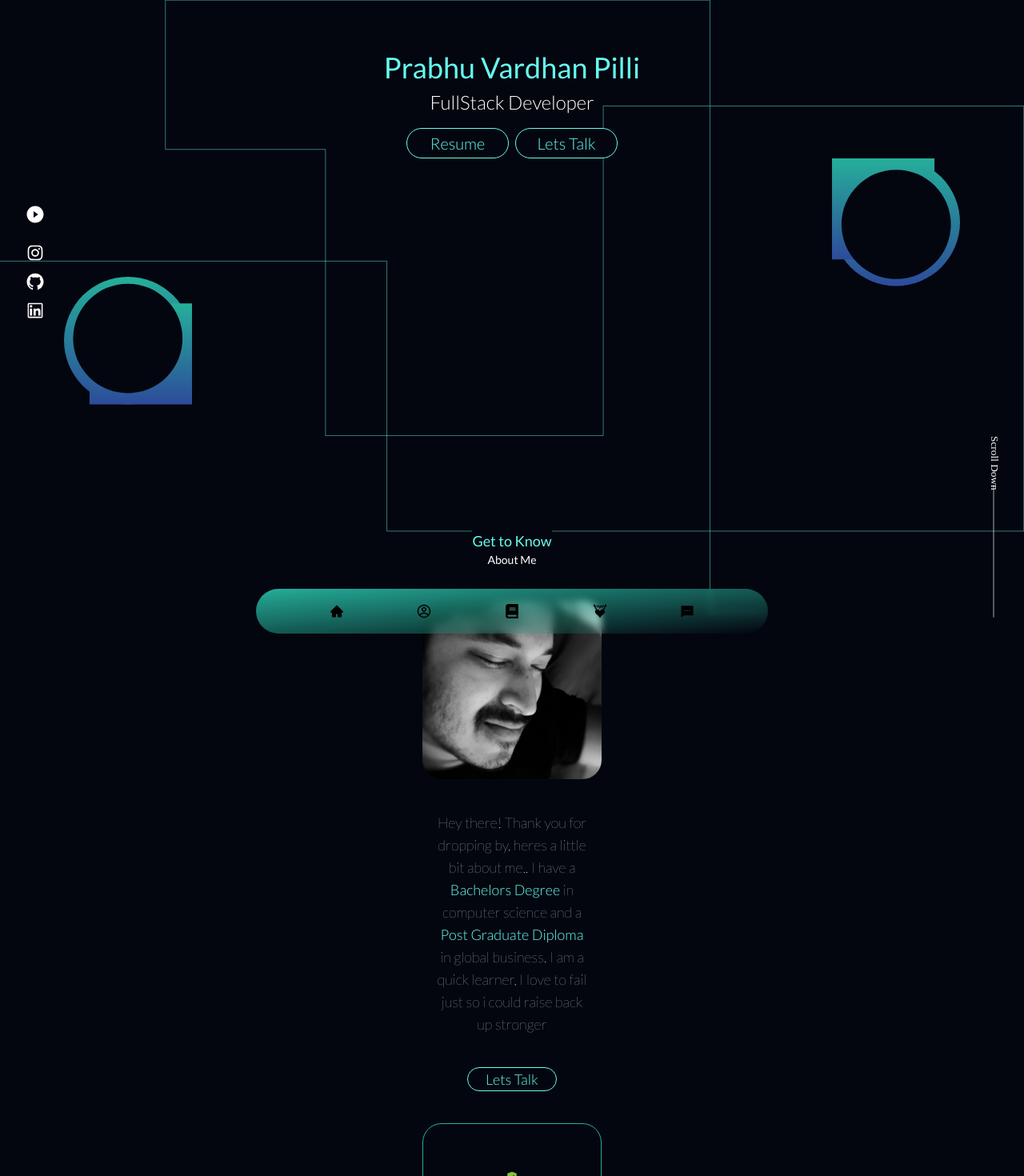
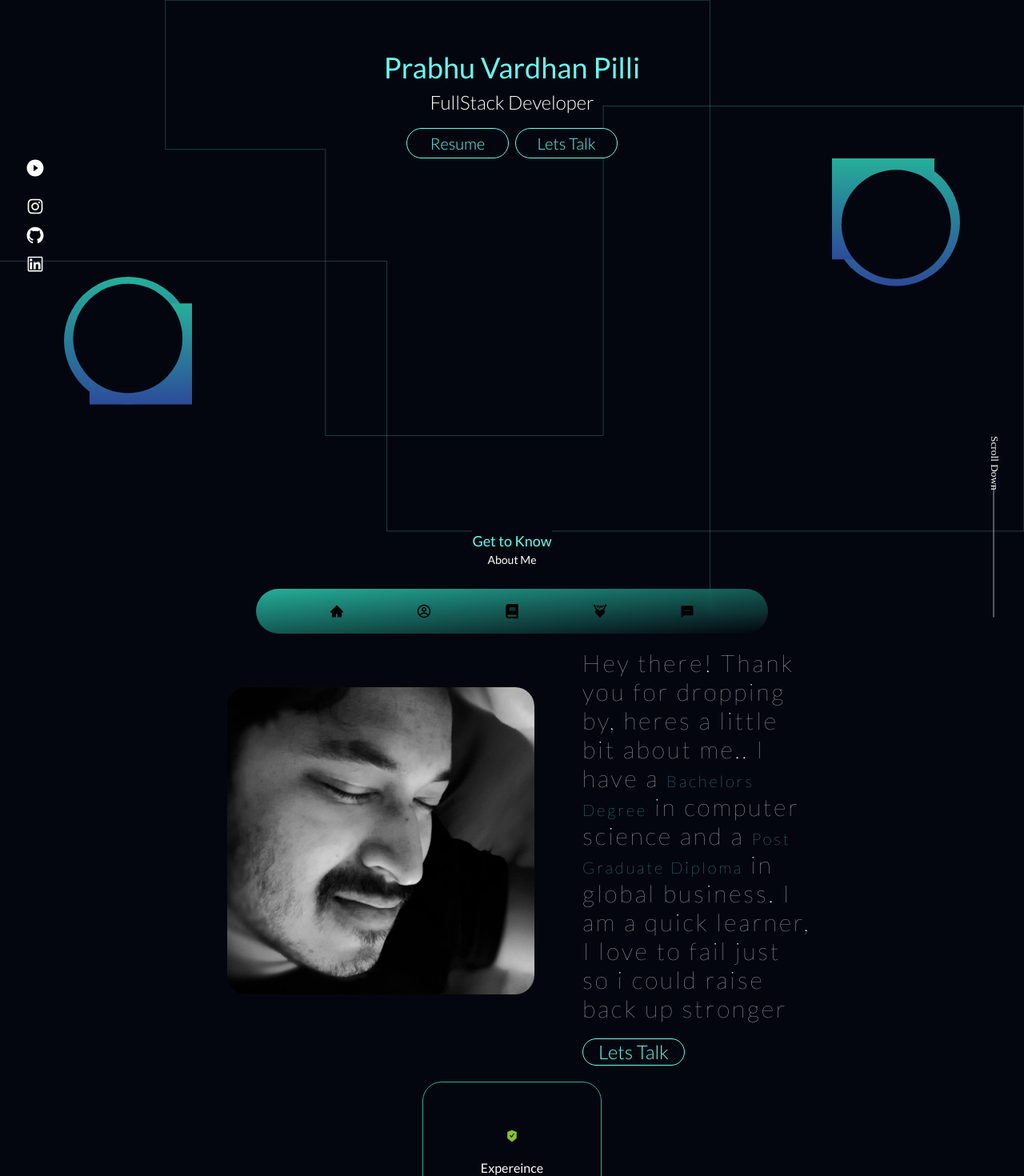
Before and after one commit to S550Stang/portfolio, a React (Create React App) app in the folder client/: page / in a window 1280 px wide. Shown: the top 1470 px of the page at 80% size. Built offline with nearby package versions, Linux system fonts and the light colour scheme.

Commit message:
make get to know page responsive on devices

```diff
--- a/client/src/AboutmePage/AboutMe/index.jsx
+++ b/client/src/AboutmePage/AboutMe/index.jsx
@@ -1,13 +1,11 @@
 import React from "react";
 import AboutmeHeader from "../AboutmeHeader";
 import AboutMeDescription from "../AboutMeDescription";
-import ImagePage from "../../ImagePage";
 
 export default function AboutMe() {
   return (
     <div>
       <AboutmeHeader />
-      <ImagePage />
       <AboutMeDescription />
     </div>
   );
--- a/client/src/AboutmePage/AboutMeDescription/index.jsx
+++ b/client/src/AboutmePage/AboutMeDescription/index.jsx
@@ -3,6 +3,7 @@ import { motion } from "framer-motion";
 import { useEffect } from "react";
 import { useInView } from "react-intersection-observer";
 import { useAnimation } from "framer-motion";
+import ImagePage from "../../ImagePage";
 
 export default function AboutMeDescription() {
   const { ref, inView } = useInView();
@@ -29,30 +30,33 @@ export default function AboutMeDescription() {
     <motion.div
       ref={ref}
       animate={animation}
-      className="flex flex-col justify-center items-center mt-10 font-Lato"
+      className="flex flex-col md:flex-row  md:items-center justify-center items-center mt-10 font-Lato w-screen"
     >
-      <p className="inline-block w-48  text-lg sm:text-lg font-thin text-white text-center leading-4">
+      <ImagePage />
+      <div className="flex flex-col justify-center items-center md:flex-col  md:justify-center md:items-start lg:p-5 2xl:p-10 2xl:mr-10  lg:mt-10 2xl:mt-0  font-Lato">
+        <p className="inline-block w-48 lg:w-60 xl:w-72 2xl:w-96   mt-10 md:mt-0   text-lg sm:text-lg md:text-sm lg:text-xl xl:text-3xl xl:font-thin 2xl:text-3xl  font-light text-white text-center md:text-left leading-5 tracking-widest">
           Hey there! Thank you for dropping by, heres a little bit about me.. I
           have a{" "}
-        <strong className="text-lg sm:text-lg font-light text-[#66FCF1]">
+          <strong className="text-lg sm:text-lg md:text-sm lg:text-xl xl:font-thin 2xl:text-3xl font-normal text-[#66FCF1]">
             Bachelors Degree
           </strong>{" "}
           in computer science and a{" "}
-        <strong className="text-lg sm:text-lg font-light text-[#66FCF1]">
+          <strong className="text-lg sm:text-lg md:text-sm lg:text-xl xl:font-thin  2xl:text-3xl font-normal text-[#66FCF1]">
             Post Graduate Diploma
           </strong>{" "}
-        in global business. I am a quick learner, I love to fail just so i could
-        raise back up stronger
+          in global business. I am a quick learner, I love to fail just so i
+          could raise back up stronger
         </p>
         {/* Lets Talk Button Under About Me Description */}
         <button
           className="inline-block hover:bg-gradient-to-r hover:from-[#25AF9A]   hover:to-[#2D4B9A] hover:bg-opacity-4 hover:backdrop-blur-lg hover:bg-[#25AF9A]
-            text-[#66FCF1]  border border-[#66FCF1]  px-1 w-24 mt-10 mb-10 sm:w-28 rounded-full font-light text-lg"
+            text-[#66FCF1]  border border-[#66FCF1]  px-1 w-24 mt-10 mb-10 md:mb-0 md:mt-5 sm:w-28 rounded-full font-light text-lg md:text-sm lg:text-xl xl:text-2xl xl:w-32"
         >
-        <a href="#contact" className="text-[#66FCF1] hover:text-black">
+          <a href="#contact" className="text-[#66FCF1] hover:text-black ">
             Lets Talk
           </a>
         </button>
+      </div>
     </motion.div>
   );
 }
--- a/client/src/HomePage/Socials/Socials.jsx
+++ b/client/src/HomePage/Socials/Socials.jsx
@@ -11,8 +11,8 @@ import SoundBarPage from "../../SoundBarPage";
 export default function Socials() {
   return (
     <motion.div
-      className="flex flex-col justify-between items-center gap-3
-      fixed left-2 top-64
+      className="flex flex-col items-center gap-3
+      fixed  left-2
       md:left-6 xl:left-8"
       animate={{
         x: 0,
--- a/client/src/ImagePage/ImageComponent/index.jsx
+++ b/client/src/ImagePage/ImageComponent/index.jsx
@@ -18,10 +18,10 @@ export default function DisplayPicture() {
         stiffness: 100,
         damping: 20,
       }}
-      className="flex justify-center items-center mt-10"
+      className=" md:p-5 xl:p-10 2xl:p-20 "
     >
       <img
-        className=" w-52 h-52 sm:w-56 sm:h-56 rounded-3xl"
+        className=" w-52 h-52 sm:w-56 sm:h-56 lg:w-72 lg:h-72 xl:w-96 xl:h-96 2xl:w-full rounded-3xl"
         src={Me}
         alt="myProfilePicture"
       />
--- a/client/src/LineVectorGraphicsPage/LineVectorGraphicsComponent/LineVectorGraphicsComponent.jsx
+++ b/client/src/LineVectorGraphicsPage/LineVectorGraphicsComponent/LineVectorGraphicsComponent.jsx
@@ -32,7 +32,7 @@ export default function LineVectorGraphicsComponent() {
           transform="translate(129.736 100.593)"
           fill="none"
           stroke="#66FCF1"
-          stroke-width="0.50"
+          strokeWidth="0.50"
         />
       </motion.svg>
     </motion.div>
--- a/client/src/VectorGraphicsPage/VectorGraphicsComponent/index.jsx
+++ b/client/src/VectorGraphicsPage/VectorGraphicsComponent/index.jsx
@@ -40,8 +40,8 @@ export default function VectorGraphics() {
               y2="1"
               gradientUnits="objectBoundingBox"
             >
-              <stop offset="0" stop-color="#25af9a" />
-              <stop offset="1" stop-color="#2d4b9a" />
+              <stop offset="0" stopColor="#25af9a" />
+              <stop offset="1" stopColor="#2d4b9a" />
             </linearGradient>
           </defs>
           <g id="Group_57" data-name="Group 57" transform="translate(45)">
@@ -60,7 +60,7 @@ export default function VectorGraphics() {
               data-name="Rectangle 1"
               transform="translate(-45)"
               stroke="rgba(34,38,41,0)"
-              stroke-width="1"
+              strokeWidth="1"
               fill="url(#linear-gradient)"
             >
               <rect width="281" height="277" stroke="none" />
@@ -119,8 +119,8 @@ export default function VectorGraphics() {
               x2="0.5"
               gradientUnits="objectBoundingBox"
             >
-              <stop offset="0" stop-color="#25af9a" />
-              <stop offset="1" stop-color="#2d4b9a" />
+              <stop offset="0" stopColor="#25af9a" />
+              <stop offset="1" stopColor="#2d4b9a" />
             </linearGradient>
           </defs>
           <ellipse
@@ -137,7 +137,7 @@ export default function VectorGraphics() {
             data-name="Rectangle 1"
             transform="translate(70 73)"
             stroke="rgba(34,38,41,0)"
-            stroke-width="1"
+            strokeWidth="1"
             fill="url(#linear-gradient)"
           >
             <rect width="281" height="277" stroke="none" />
```
Lines whose indentation alone changed are shown as unchanged.
